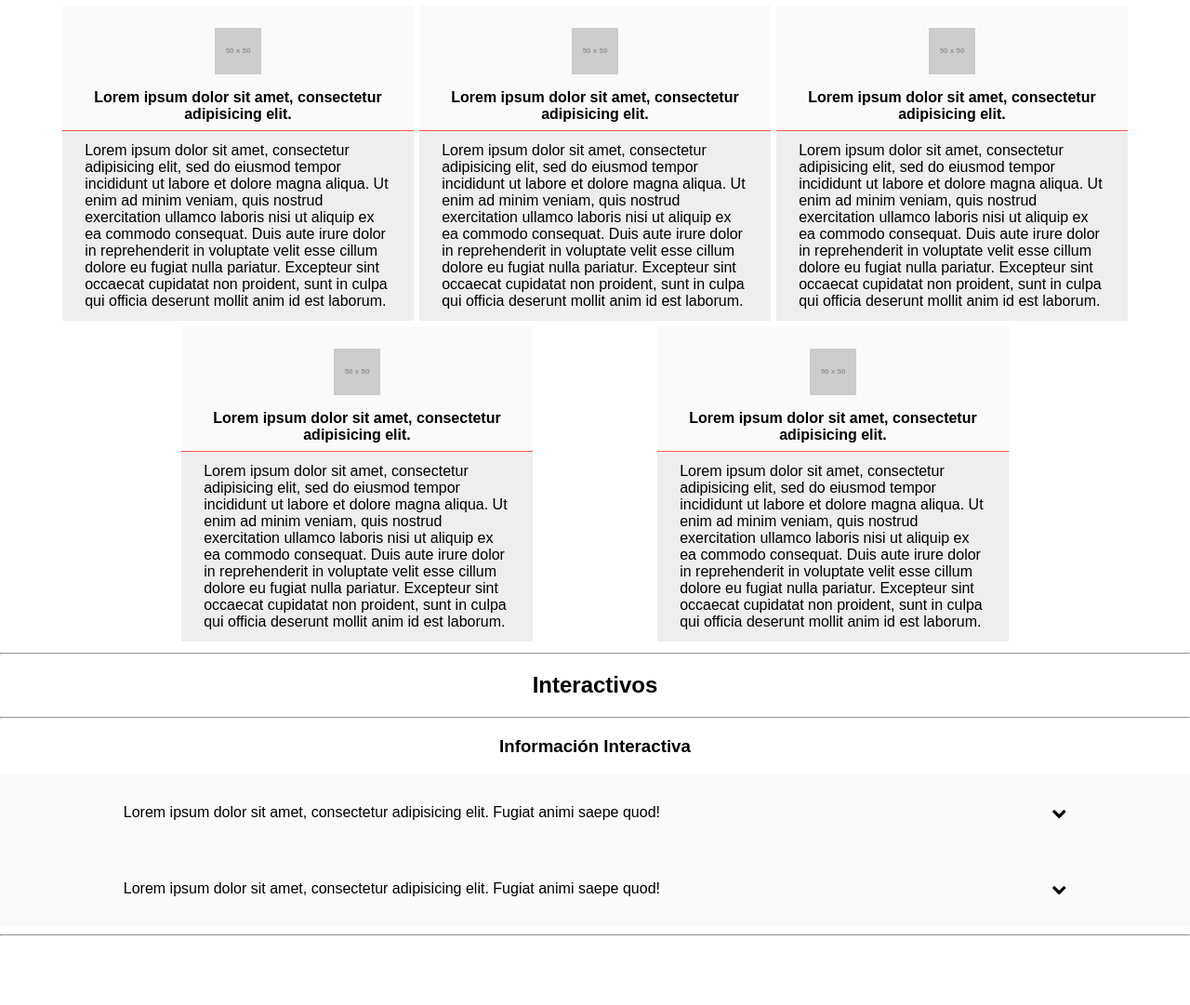
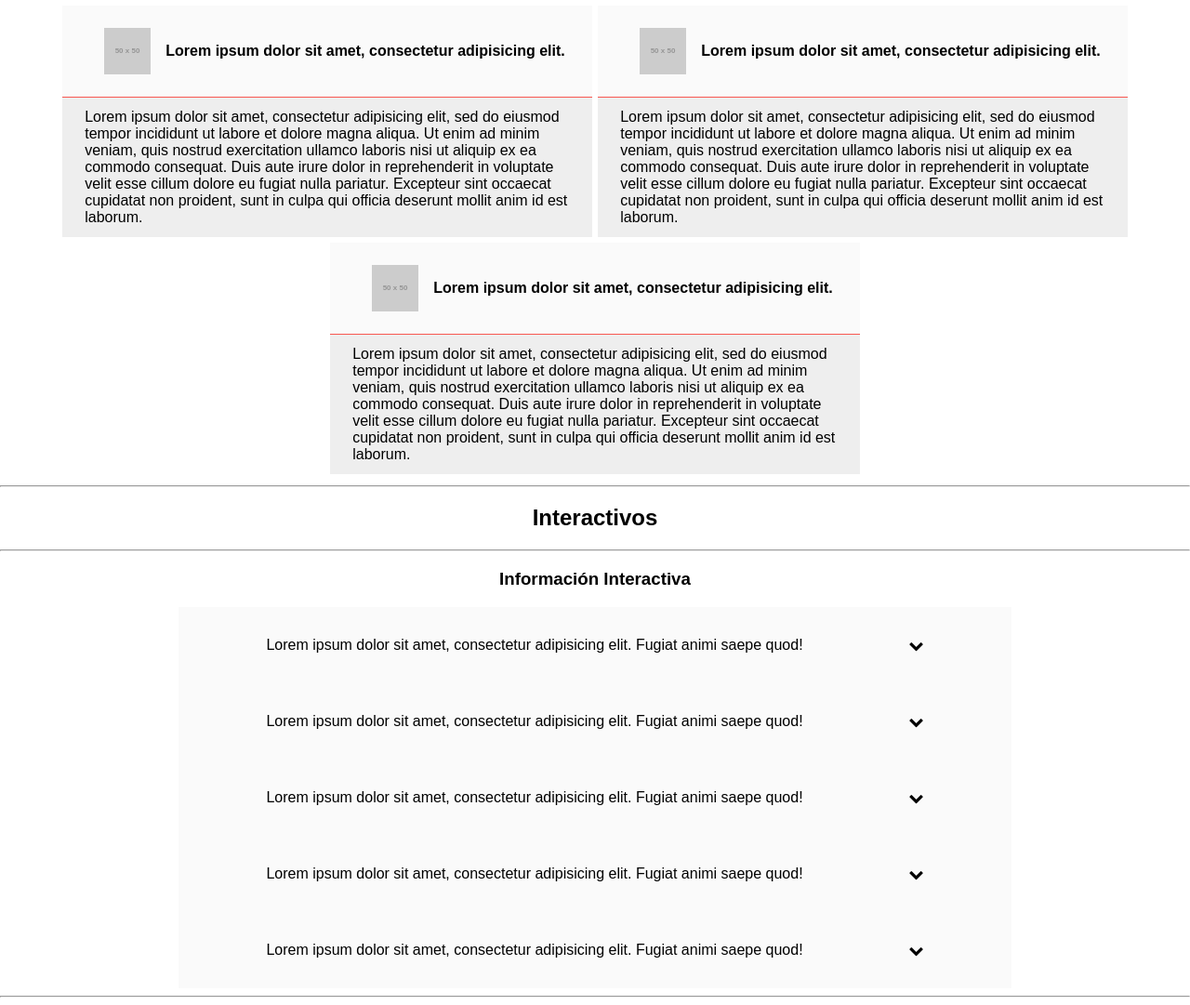
Before and after one commit to alanllamas/pwa-bedu-components, a plain HTML site: page index.html in a window 1280 px wide. Shown: the part 948-2029 px from the top of the page at 93% size. Before the commit the page ends 1963 px from the top, so only its background shows below. Drawn offline with Linux system fonts and the light colour scheme; placeholder pictures from the web are drawn by us.

Commit message:
added interactive info

```diff
--- a/css/iint.css
+++ b/css/iint.css
@@ -1,7 +1,6 @@
 #iint-container{
     display:flex;
     flex-direction: column;
-
 }
 .option{
     padding: 1rem;
@@ -13,3 +12,9 @@
 .option p{
     width:80%;
 }
+@media (min-width:768px) {
+    #iint-container .container{
+        width: 70%;
+        margin: auto;
+    }
+}
--- a/js/column.js
+++ b/js/column.js
@@ -3,8 +3,8 @@
 // var resizing = false ;
 var container = document.getElementById('column-container');
 
-colNum = 5
-colArrange = 3
+colNum = 3
+colArrange = 2
 container.innerHTML  = "";
 for (var i = 0; i < colNum; i++) {
     console.log(i);
--- a/js/iint.js
+++ b/js/iint.js
@@ -5,6 +5,7 @@ fold = (e) => {
             if (option[i].nextSibling.nextSibling.style.display == 'none') {
                 option[i].nextSibling.nextSibling.style.display = 'block'
                 option[i].children[1].className = 'fa fa-chevron-up'
+                option[i].scrollIntoView();
             }else {
                 option[i].nextSibling.nextSibling.style.display = 'none'
                 option[i].children[1].className = 'fa fa-chevron-down'
@@ -17,7 +18,7 @@ fold = (e) => {
 }
 var container = document.getElementById('iint-container');
 
-for (var i = 0; i < 2; i++) {
+for (var i = 0; i < 5; i++) {
     container.innerHTML += `
         <div class="container">
             <div onclick="fold(${i})" class="option">
```
